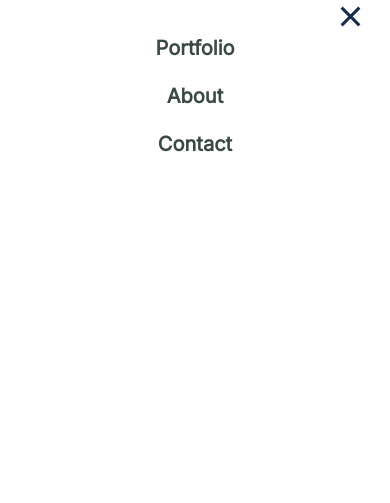
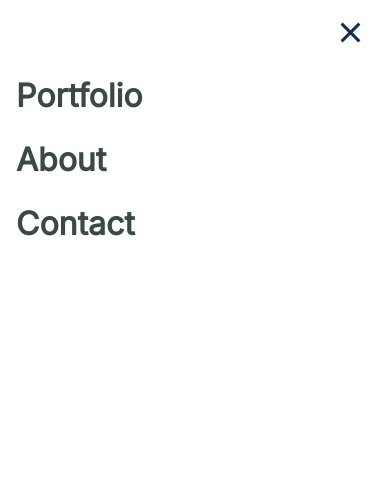
Before and after one commit to RuriEnciso/Portfolio-Project, a website: page index.html in a window 390 px wide. Both pictures are taken after a click on the element 350 px from the left and 16 px from the top of the page. Shown: the top 503 px of the page. Drawn offline with Linux system fonts and the light colour scheme.

Commit message:
Update mobile menu font size

```diff
--- a/style.css
+++ b/style.css
@@ -20,7 +20,7 @@ nav {
   display: flex;
   justify-content: flex-end;
   align-items: center;
-  margin: 0 27px;
+  margin: 1rem 27px;
   color: #acb7c3;
   padding: 1rem 0;
 }
@@ -418,7 +418,7 @@ textarea::placeholder {
 
   .active {
     position: fixed;
-    z-index: 6;
+    z-index: 2;
   }
 
   .hamburger.active .slide:nth-child(2) {
@@ -434,20 +434,21 @@ textarea::placeholder {
   }
 
   .nav-menu {
-    display: block;
     position: fixed;
     left: -100%;
-    top: 0%;
+    top: 0;
     gap: 0;
     flex-direction: column;
+    justify-content: flex-start;
+    align-items: flex-start;
     background-color: #fff;
     width: 100%;
     height: 100vh;
     text-align: center;
     transition: 0.3s;
     margin: 0;
-    padding-top: 1rem;
-    z-index: 5;
+    padding: 4rem 0 0 1rem;
+    z-index: 1;
   }
 
   .nav-item {
@@ -456,6 +457,7 @@ textarea::placeholder {
 
   .nav-link {
     color: #3a4a42;
+    font-size: 32px;
   }
 
   .nav-menu.active {
@@ -488,24 +490,6 @@ textarea::placeholder {
   .hamburger {
     display: none;
   }
-
-  /* .nav-menu {
-    list-style: none;
-    display: flex;
-    justify-content: center;
-    align-items: center;
-    gap: 20px;
-    padding: 0;
-  } */
-
-  /* .nav-link {
-    color: #172b4d;
-    font-weight: 700;
-    font-size: 20px;
-    line-height: 32px;
-    text-align: center;
-    text-decoration: none;
-  } */
 
   .content {
     margin-bottom: 28rem;
```
